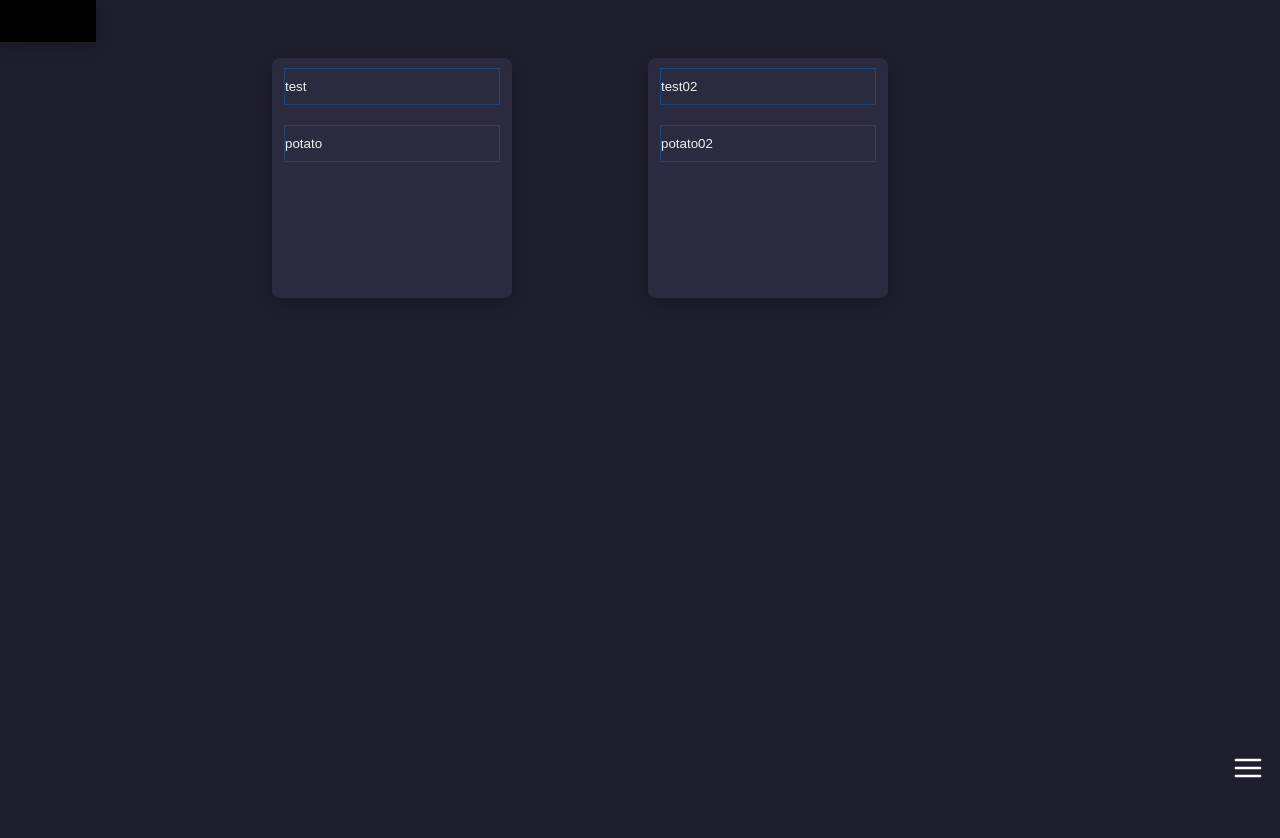
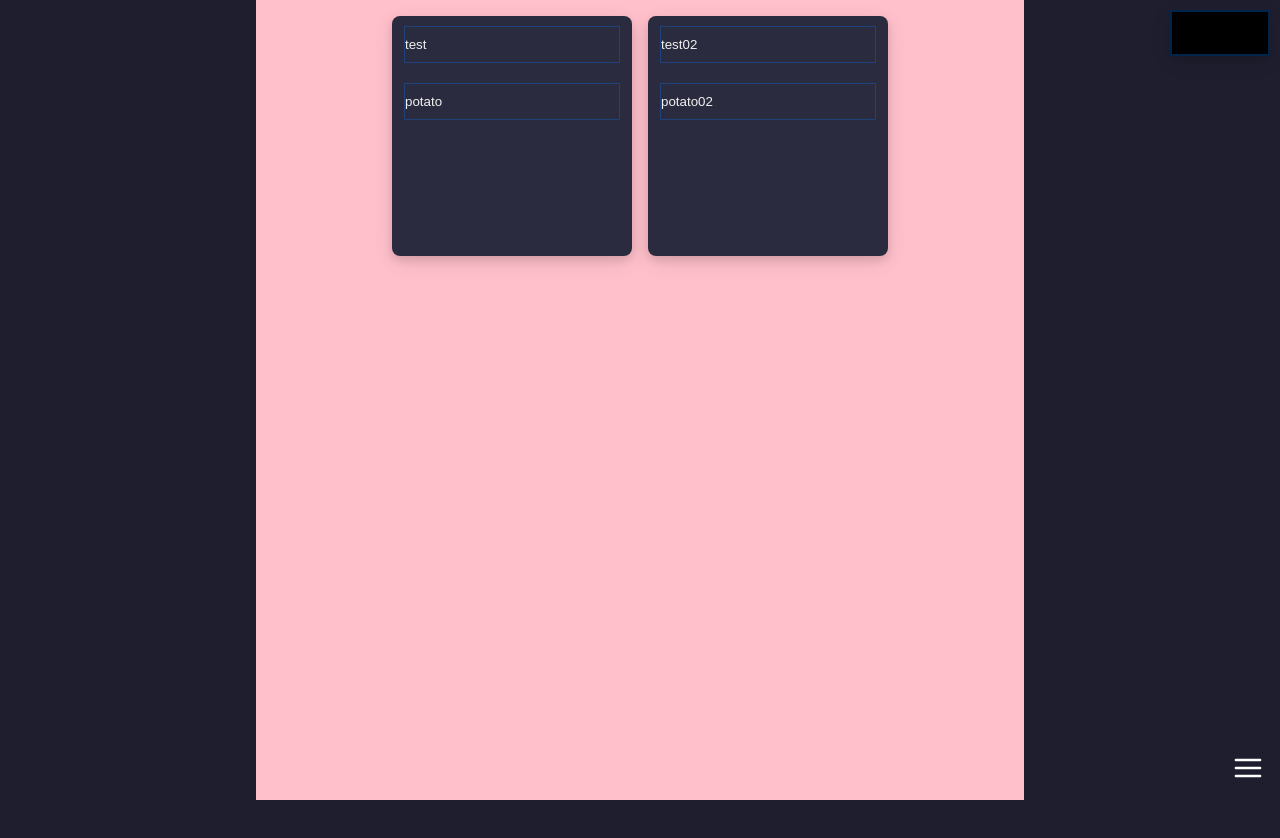
Before and after one commit to Yanis-mnh/todo-list, a React (Vite) app: page / in a window 1280 px wide. Shown: the top 838 px of the page. After the commit the page ends 800 px from the top, so only its background shows below. Built offline with nearby package versions, Linux system fonts and the light colour scheme.

Commit message:
am stock with the fu**** scroll sh** why is not working am goin sleep, sleep is ma best freind

```diff
--- a/src/components/Notes.tsx
+++ b/src/components/Notes.tsx
@@ -9,7 +9,7 @@ const HandelClick = (
 ) => {
   const newNotes = [...notes, [title, value]];
   SetNotes(newNotes);
-  console.log(notes);
+  scrollTo("lastItemAdded");
 };
 
 export default function Notes() {
@@ -20,17 +20,23 @@ export default function Notes() {
 
   return (
     <>
-      <button
-        className="addNoteButton"
-        onClick={() => HandelClick(" ", " ", notes, SetNotes)}
-      >
-        ADD NOTE
-      </button>
       <div className="note_container">
+        <button
+          className="addNoteButton"
+          onClick={() => HandelClick(" ", " ", notes, SetNotes)}
+        >
+          ADD NOTE
+        </button>
         {notes.map((value, index) => (
           <Note key={index} titre={value[0]} note={value[1]}></Note>
         ))}
+        <div id="lastItemAdded"></div>
       </div>
     </>
   );
 }
+
+const scrollTo = (id: string) => {
+  const element = document.getElementById(id)?.offsetTop;
+  window.scrollTo({ top: element, behavior: "smooth" });
+};
--- a/src/index.css
+++ b/src/index.css
@@ -16,11 +16,14 @@ html, body{
     background-color: var(--background-color);
 }
 .note_container{
+    background-color: pink;
+    /*position stuff*/
+    position: relative;
 
     /* grid shit*/
     display: grid;
     gap: 1em;
-    grid-template-columns: repeat(auto-fill, minmax(240px, 1fr));
+    grid-template-columns: repeat(auto-fill, 240px);
     grid-template-rows: repeat(auto-fill,240px);
     align-items: center;
     justify-content: center;
@@ -55,11 +58,18 @@ html, body{
 }
 
 .addNoteButton{
+    /*position*/
+    position: fixed;
+    right: 10px;
+    top: 10px;
+
     background-color: black;
     box-shadow: var(--note-shadow);
     border: 2px solid var(--input-border-color);
     padding: 1em;
-    border: 1px;
+    border-radius: 1px;
+
+
 }
 
 @media(min-width:800px){
--- a/src/style/SideMenu.css
+++ b/src/style/SideMenu.css
@@ -8,6 +8,7 @@
     width: 100%;
     height: 100%;
     transition: left .25s ease-out;
+    z-index: 10;
 }
 .sideMenuOpen{
     position: fixed;
@@ -16,6 +17,7 @@
     width: 100%;
     height: 100%;
     transition: left .25s ease-out;
+    z-index: 10;
 
 }
 
```
